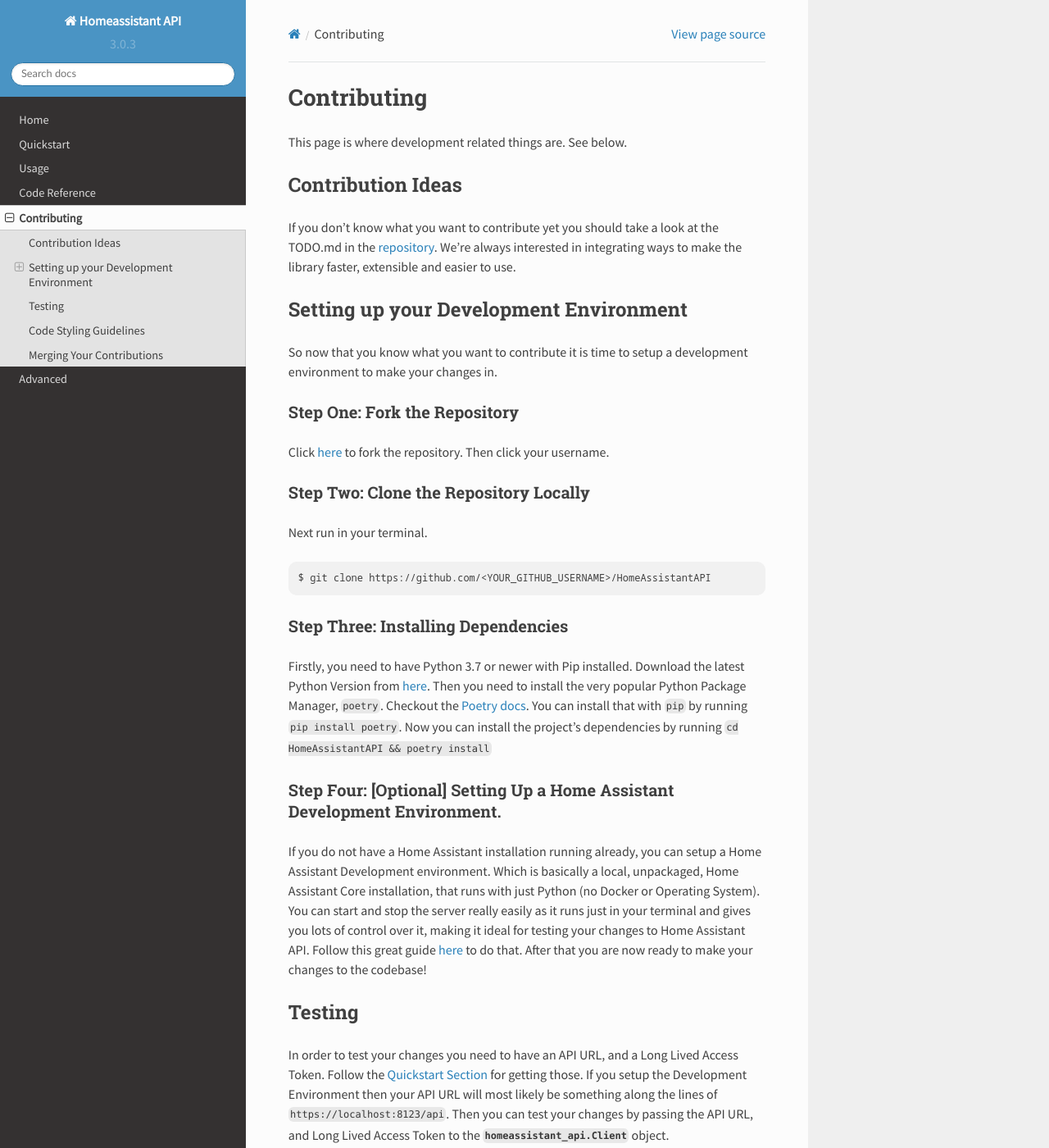
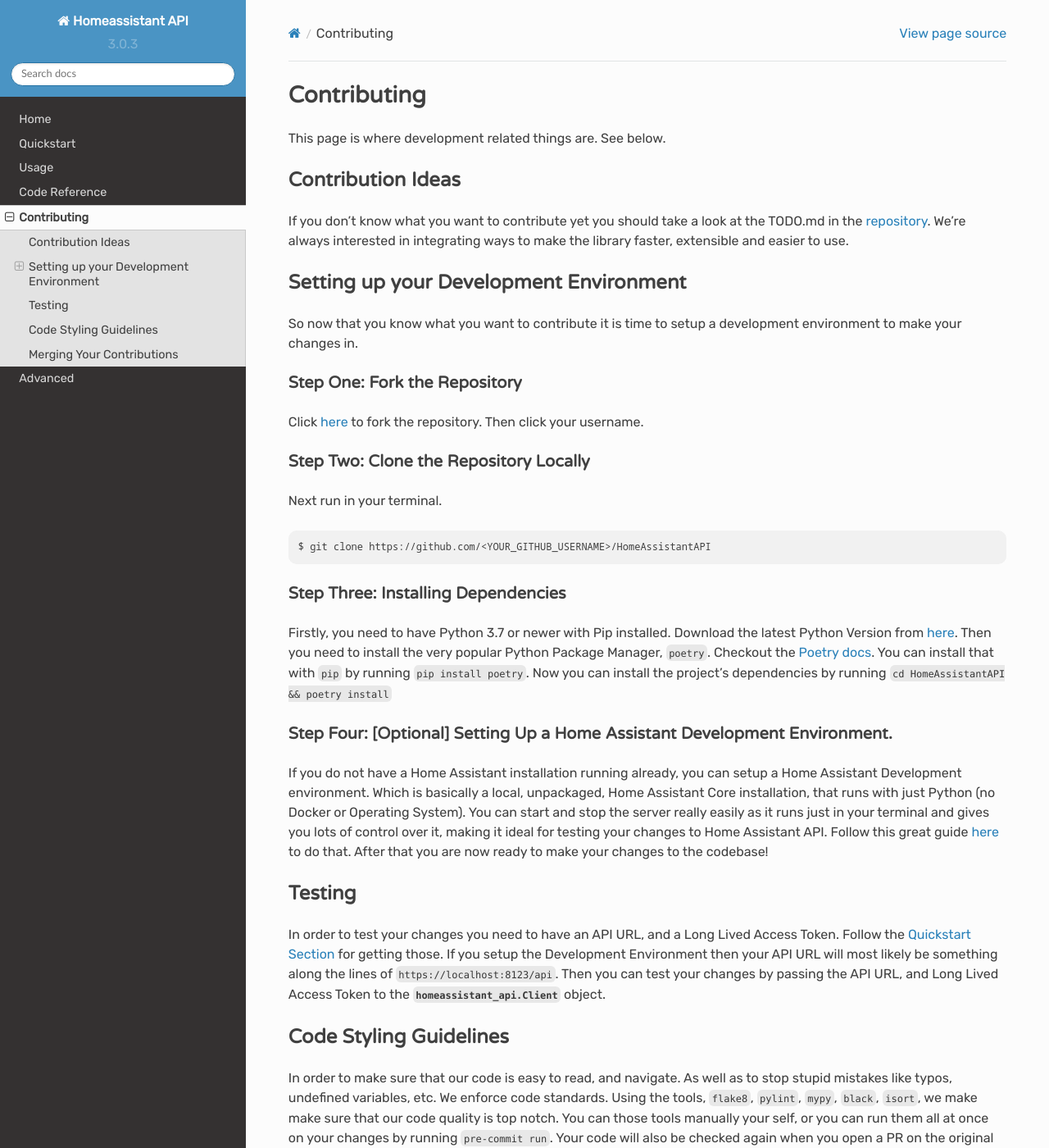
Before and after one commit to GrandMoff100/HomeAssistantAPI, a Sphinx documentation site: the page built from docs/CONTRIBUTING.rst, in a window 1280 px wide and 1400 px high. Shown: the whole window at 82% size. Built offline with Sphinx 7.4.7 and the Read the Docs theme 2.0.0, drawn with Linux system fonts in a browser that asks for light colours.

Commit message:
Fix custom css method referencing

```diff
--- a/docs/_static/css/custom.css
+++ b/docs/_static/css/custom.css
@@ -1,5 +1,5 @@
-@import "../basic.css";
-@import url("https://fonts.googleapis.com/css2?family=Noto+Sans+Mono&family=Roboto+Condensed:wght@700&family=Source+Sans+Pro&display=swap");
+@import '../basic.css';
+@import url('https://fonts.googleapis.com/css2?family=Noto+Sans+Mono&family=Rubik&family=Varela+Round&display=swap');
 
 img {
     margin-bottom: 10px;
@@ -8,11 +8,9 @@ img {
     border-radius: 10px;
 }
 
-/*
 div.sphinxsidebarwrapper {
     margin-right: 30px;
 }
-*/
 
 div.sphinxsidebar {
     width: 260px;
@@ -21,8 +19,7 @@ div.sphinxsidebar {
 }
 
 .wy-nav-content {
-  max-width: 1500px;
-  width: 70%;
+    max-width: none;
 }
 
 .rst-content img {
@@ -31,8 +28,7 @@ div.sphinxsidebar {
     margin-bottom: 3%;
 }
 
-.rst-content div[class^="highlight"],
-.rst-content pre.literal-block {
+.rst-content div[class^="highlight"], .rst-content pre.literal-block {
     border: transparent;
     overflow-x: auto;
     margin: 1px 0 24px;
@@ -40,36 +36,25 @@ div.sphinxsidebar {
     background: #f1f1f1;
 }
 
-.rst-content .linenodiv pre,
-.rst-content div[class^="highlight"] pre,
-.rst-content pre.literal-block {
-  font-family: "Noto Sans Mono", monospace;
+.rst-content .linenodiv pre, .rst-content div[class^="highlight"] pre, .rst-content pre.literal-block {
+    font-family: 'Noto Sans Mono', monospace;
     font-size: 12px;
     line-height: 1.4;
 }
 
-.rst-content .toctree-wrapper > p.caption,
-h1,
-h2,
-h3,
-h4,
-h5,
-h6,
-legend {
+.rst-content .toctree-wrapper > p.caption, h1, h2, h3, h4, h5, h6, legend {
     margin-top: 0;
     font-weight: 700;
-
-  /* font-family: 'Roboto Condensed', sans-serif; */
+    font-family: 'Varela Round', sans-serif;
 }
 
 body {
-  font-family: "Source Sans Pro", sans-serif;
+    font-family: 'Rubik', sans-serif;
     font-weight: 400;
     color: #404040;
 }
 
-.rst-content code.literal,
-.rst-content tt.literal {
+.rst-content code.literal, .rst-content tt.literal {
     color: #373737;
     white-space: normal;
     border-radius: 0.5em;
@@ -89,30 +74,3 @@ body {
 .version {
     color: #d9d9d9;
 }
-
-dt {
-  padding-left: 6px;
-  padding-right: 6px;
-}
-
-.sig {
-  border-radius: 0.3142em;
-}
-
-/* csslint ignore:start */
-html.writer-html4 .rst-content dl:not(.docutils) > dt,
-html.writer-html5 .rst-content dl[class]:not(.option-list):not(.field-list):not(.footnote):not(.glossary):not(.simple) > dt {
-  border: 1px solid #72cdf7;
-}
-
-html.writer-html4 .rst-content dl:not(.docutils) dl:not(.field-list) > dt,
-html.writer-html5 .rst-content dl[class]:not(.option-list):not(.field-list):not(.footnote):not(.glossary):not(.simple) dl:not(.field-list) > dt {
-  border: 1px solid #adadad;
-}
-
-/* csslint ignore:end */
-
-.py > .headerlink {
-  visibility: hidden !important;
-  position: absolute !important;
-}
```
Also changed, not shown: 1 other file. Lines whose indentation alone changed are shown as unchanged.
